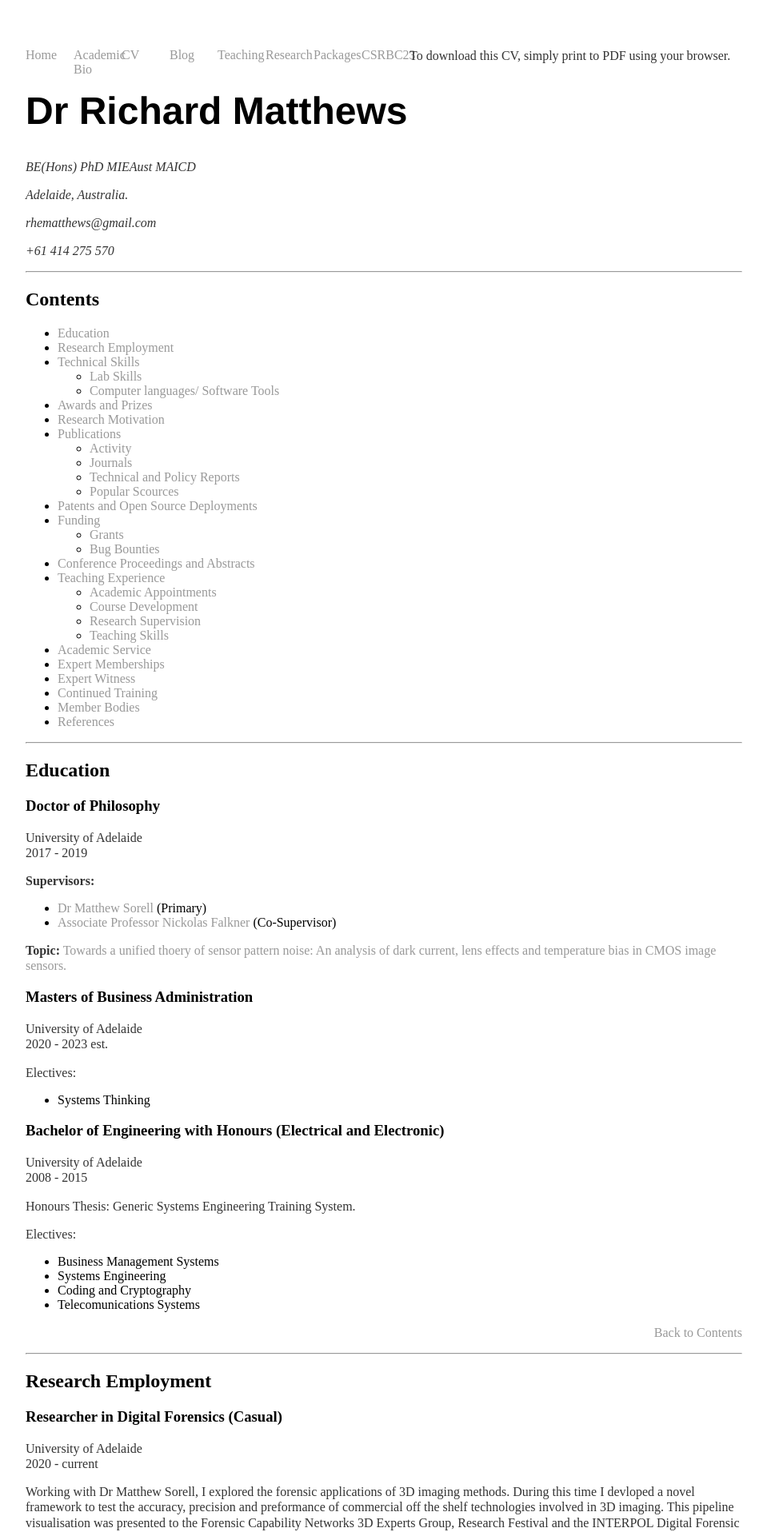
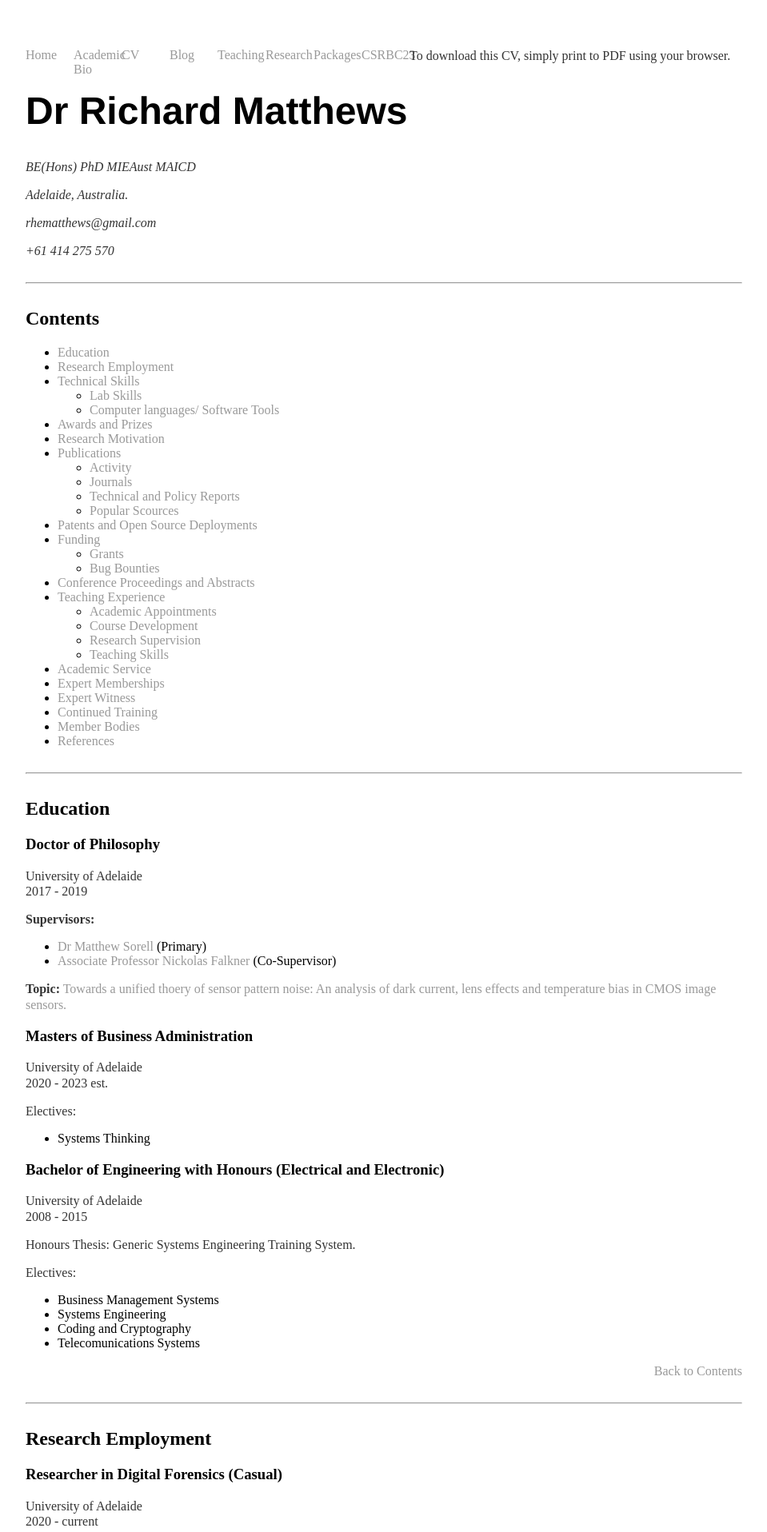
Before and after one commit to rhematt/rhematt.github.io, a Jekyll site: the page built from cv/index.md, in a window 1280 px wide. Shown: the top 1916 px of the page at 80% size, without its empty margins (160-1119 px from the left). Built offline with Jekyll 4.4.1, drawn with Linux system fonts in a browser that asks for light colours.

Commit message:
Update main.css

```diff
--- a/css/main.css
+++ b/css/main.css
@@ -8,7 +8,6 @@ h1 {
 
 a { text-decoration: none; color: #999;}
 a:hover { text-decoration: underline;}
-
 
 p {font-size: 1.0em; line-height: 1.2em; color: #333;}
 
@@ -42,6 +41,10 @@ nav-right ul li {
     float: right;
 }
 
+/* Custom container */
+.container > hr { margin: 30px 0; }
+.container > hr.footer {margin-bottom: 15px; }
+
 /* E-Mail */
 .obfuscate { unicode-bidi: bidi-override; direction: rtl; }
 
```
